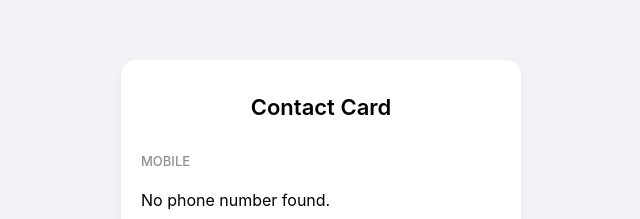
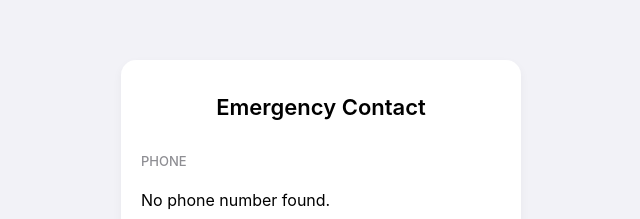
Before and after one commit to npike/citrus-phone, a plain HTML site: page index.html in a window 1280 px wide. Shown: the part 187-406 px from the top of the page, without its empty margins (319-959 px from the left). Drawn offline with Linux system fonts and the light colour scheme; a web font is replaced by a local one.

```diff
--- a/index.html
+++ b/index.html
@@ -11,8 +11,8 @@
 <body>
     <div class="card-container">
         <div class="card">
-            <h1>Contact Card</h1>
-            <p class="label">mobile</p>
+            <h1>Emergency Contact</h1>
+            <p class="label">phone</p>
             <div id="decodedNumber" class="phone-number-link"></div>
         </div>
     </div>
```
